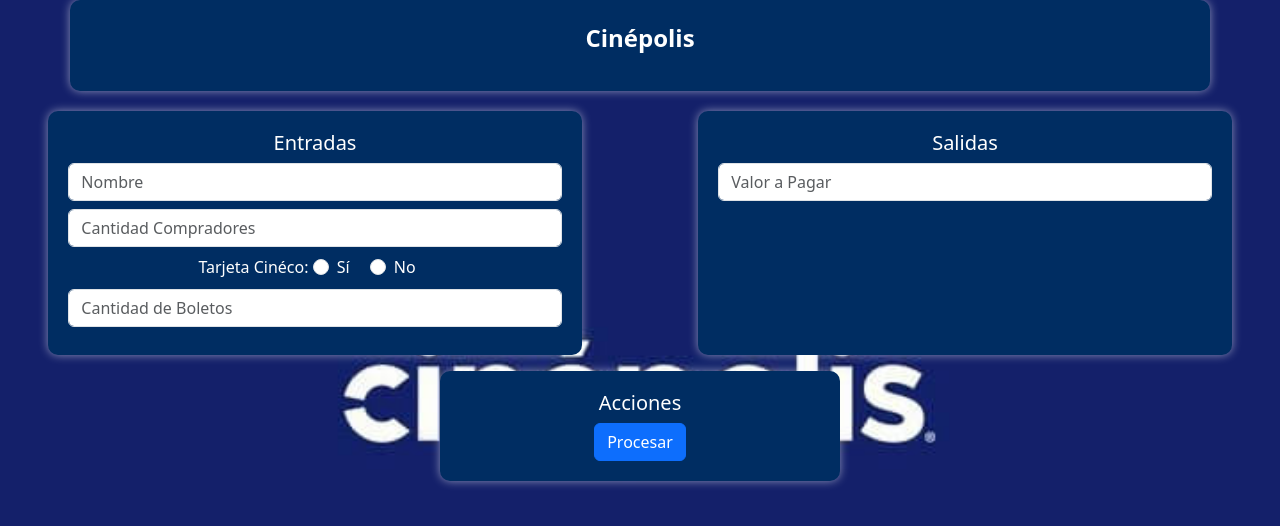
After one commit to IDGS-801-20001553/IntroFlask, a Flask app: page /cinepolis in a window 1280 px wide. The commit adds this page. Shown: the top 526 px of the page. Run offline with Flask 3, Linux system fonts and the light colour scheme.

Commit message:
cinepolis_Flask 12/02/2025

```diff
--- a/main.py
+++ b/main.py
@@ -1,10 +1,8 @@
-from flask import Flask, render_template
+from flask import Flask, render_template, request , jsonify
 
-app=Flask(__name__)
+app = Flask(__name__, template_folder="template")
 
-@app.route("/")
-def index():
-    return "<h1>hello word!</h1>"
+
 
 @app.route("/")
 def index():
@@ -18,7 +16,7 @@
 
 
 @app.route("/ejemplo2")
-def ejemplo1():
+def ejemplo2():
     return render_template("ejemplo2.html")
 
 
@@ -61,8 +59,65 @@
 
         </form>
             '''
+@app.route("/operasBass")
+def operas1():
+    return render_template("operaBass.html")
 
 
+@app.route("/resultado",methods=["POST","GET"])
+def result():
+    n1=request.form.get("n1")
+    n2=request.form.get("n2")
+    return "la multiplicación de {}x {} es {}".format(n1,n2,str(int(n1)*int(n2)))
+
+@app.route("/resultado2", methods=["POST"])
+def resultado2():
+
+        n1 = float(request.form.get("n1"))
+        n2 = float(request.form.get("n2"))
+        operacion = request.form.get("operacion")
+
+        if operacion == "suma":
+            resultado = n1 + n2
+        elif operacion == "resta":
+            resultado = n1 - n2
+        elif operacion == "multiplicacion":
+            resultado = n1 * n2
+        elif operacion == "division":
+            resultado = n1 / n2
+        else:
+            resultado = "Operación no válida"
+
+        return str(resultado)
+
+@app.route("/cinepolis")
+def cine():
+    return render_template("cinepolis.html")
+
+@app.route("/calculo_Cine", methods=["POST"])
+def calculo_Cine():
+    data = request.json
+    personas = int(data.get("cantidadPersonas", 0))
+    boletos = int(data.get("cantidadBoletos", 0))
+    cineco = data.get("tarjeta")
+
+    max_boletos = personas * 7
+    precio = 12
+
+    if boletos > max_boletos:
+        return jsonify({"error": f"Solo puedes comprar hasta {max_boletos} boletos."}), 400
+
+    total = boletos * precio
+
+    if boletos > 5:
+        total *= 0.85
+    elif boletos >= 3:
+        total *= 0.90
+
+    if cineco == "si":
+        total *= 0.90
+
+    return jsonify({"total": f"${total:.2f}"})
 
 if __name__ == "__main__":
     app.run(debug=True,port=3000)
--- /dev/null
+++ b/static/css/cinepolis.css
@@ -0,0 +1,27 @@
+body {
+    background: url('../img/cine.jpg') no-repeat center center fixed;
+    background-size: cover;
+    color: white;
+    text-align: center;
+}
+.container-box {
+    display: flex;
+    justify-content: center;
+    gap: 20px;
+    margin-top: 20px;
+}
+.container {
+    background-color: #002D62;
+    padding: 20px;
+    border-radius: 10px;
+    box-shadow: 0 0 10px rgba(255, 255, 255, 0.5);
+}
+.cine {
+    font-size: 24px;
+    font-weight: bold;
+    margin-bottom: 15px;
+}
+.form-control, .form-check-input {
+    background-color: white;
+    color: black;
+}
--- /dev/null
+++ b/template/cinepolis.html
@@ -0,0 +1,83 @@
+<!DOCTYPE html>
+<html lang="es">
+<head>
+    <meta charset="UTF-8">
+    <meta name="viewport" content="width=device-width, initial-scale=1.0">
+    <title>Cinépolis</title>
+    <link href="https://cdn.jsdelivr.net/npm/bootstrap@5.3.0/dist/css/bootstrap.min.css" rel="stylesheet">
+    <link rel="stylesheet" href="../static/css/cinepolis.css">
+</head>
+<body>
+    <div class="container text-center">
+        <div class="cine">Cinépolis</div>
+    </div>
+
+    <div class="container-box">
+        <div class="container col-md-5">
+            <h5>Entradas</h5>
+            <input id="nombre" type="text" class="form-control mb-2" placeholder="Nombre">
+            <input id="cantidadPersonas" type="number" class="form-control mb-2" placeholder="Cantidad Compradores">
+            <div class="mb-2">
+                <label>Tarjeta Cinéco:</label>
+                <div class="form-check form-check-inline">
+                    <input class="form-check-input" type="radio" name="tarjeta" value="si"> Sí
+                </div>
+                <div class="form-check form-check-inline">
+                    <input class="form-check-input" type="radio" name="tarjeta" value="no"> No
+                </div>
+            </div>
+            <input id="cantidadBoletos" type="number" class="form-control mb-2" placeholder="Cantidad de Boletos">
+        </div>
+
+        <div class="container col-md-5">
+            <h5>Salidas</h5>
+            <input id="valorAPagar" type="text" class="form-control" placeholder="Valor a Pagar" readonly>
+        </div>
+    </div>
+
+    <div class="container text-center mt-3" style="max-width: 400px;">
+        <h5>Acciones</h5>
+        <button class="btn btn-primary" onclick="procesar()">Procesar</button>
+    </div>
+
+    <script src="https://cdn.jsdelivr.net/npm/bootstrap@5.3.0/dist/js/bootstrap.bundle.min.js"></script>
+    <script>
+        function procesar() {
+            const cantidadPersonas = parseInt(document.getElementById("cantidadPersonas").value);
+            const cantidadBoletos = parseInt(document.getElementById("cantidadBoletos").value);
+            const tarjeta = document.querySelector('input[name="tarjeta"]:checked')?.value;
+
+            // Calcula el máximo de boletos según las personas
+            const maxBoletos = cantidadPersonas * 7;
+
+            if (cantidadBoletos > maxBoletos) {
+                alert(`Solo puedes comprar hasta ${maxBoletos} boletos.`);
+                return;
+            }
+
+            const datos = {
+                cantidadPersonas: cantidadPersonas,
+                cantidadBoletos: cantidadBoletos,
+                tarjeta: tarjeta
+            };
+
+            fetch('/calculo_Cine', {
+                method: 'POST',
+                headers: {
+                    'Content-Type': 'application/json'
+                },
+                body: JSON.stringify(datos)
+            })
+            .then(response => response.json())
+            .then(data => {
+                if (data.error) {
+                    alert(data.error);
+                } else {
+                    document.getElementById("valorAPagar").value = data.total;
+                }
+            })
+            .catch(error => console.error('Error:', error));
+        }
+    </script>
+</body>
+</html>
--- a/static/template/layout.html
+++ b/template/layout.html
@@ -6,7 +6,7 @@
     <link href="https://cdn.jsdelivr.net/npm/bootstrap@5.3.3/dist/css/bootstrap.min.css" rel="stylesheet" integrity="sha384-QWTKZyjpPEjISv5WaRU9OFeRpok6YctnYmDr5pNlyT2bRjXh0JMhjY6hW+ALEwIH" crossorigin="anonymous">
     <title>Document</title>
 </head>
-<tbody>
+<body>
 
     <div class="container">
         <div class="row">
@@ -38,6 +38,6 @@
 
     </div>
 
-</tbody>
+</body>
 </body>
 </html>
```
Also changed, not shown: template/operaBass.html (added, +48 -0 lines), static/img/cine.jpg (added), template/ejemplo.html (renamed from static/template/ejemplo.html), template/ejemplo2.html (renamed from static/template/ejemplo2.html), template/index.html (renamed from static/index.html).
